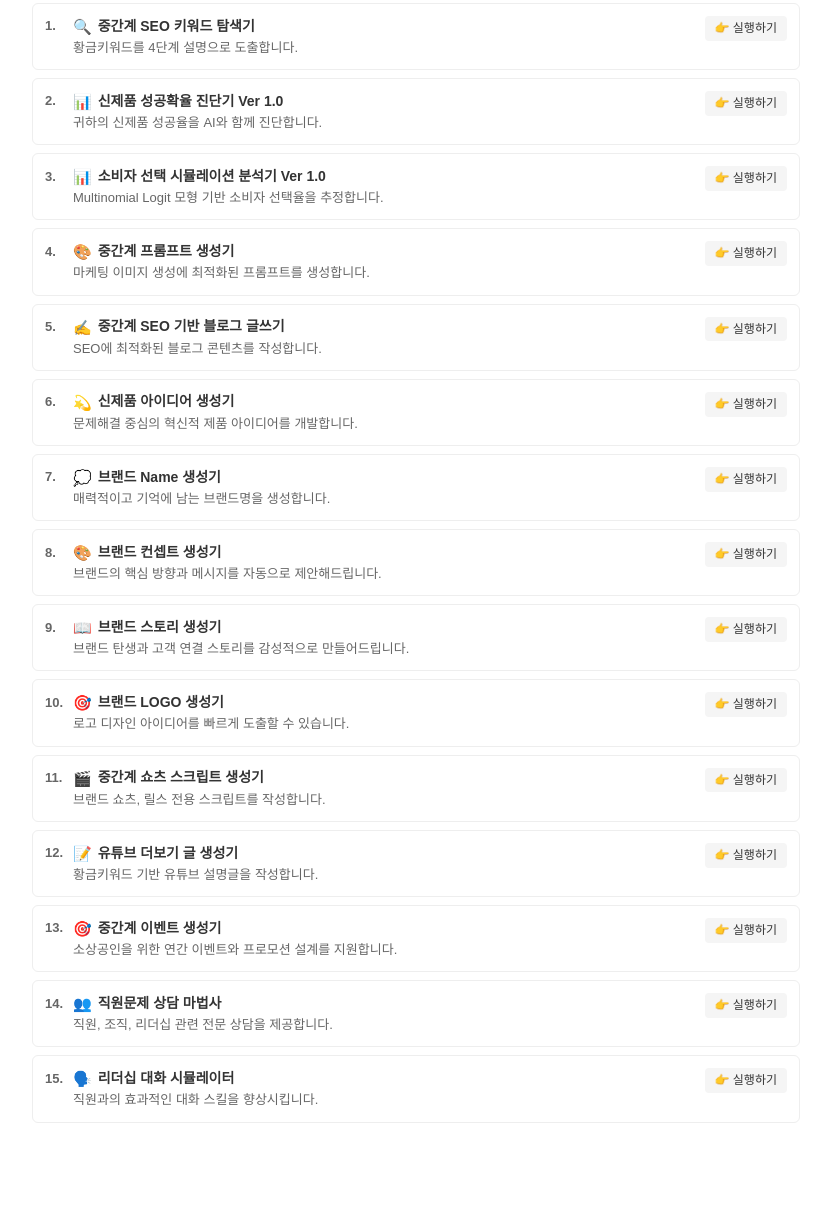
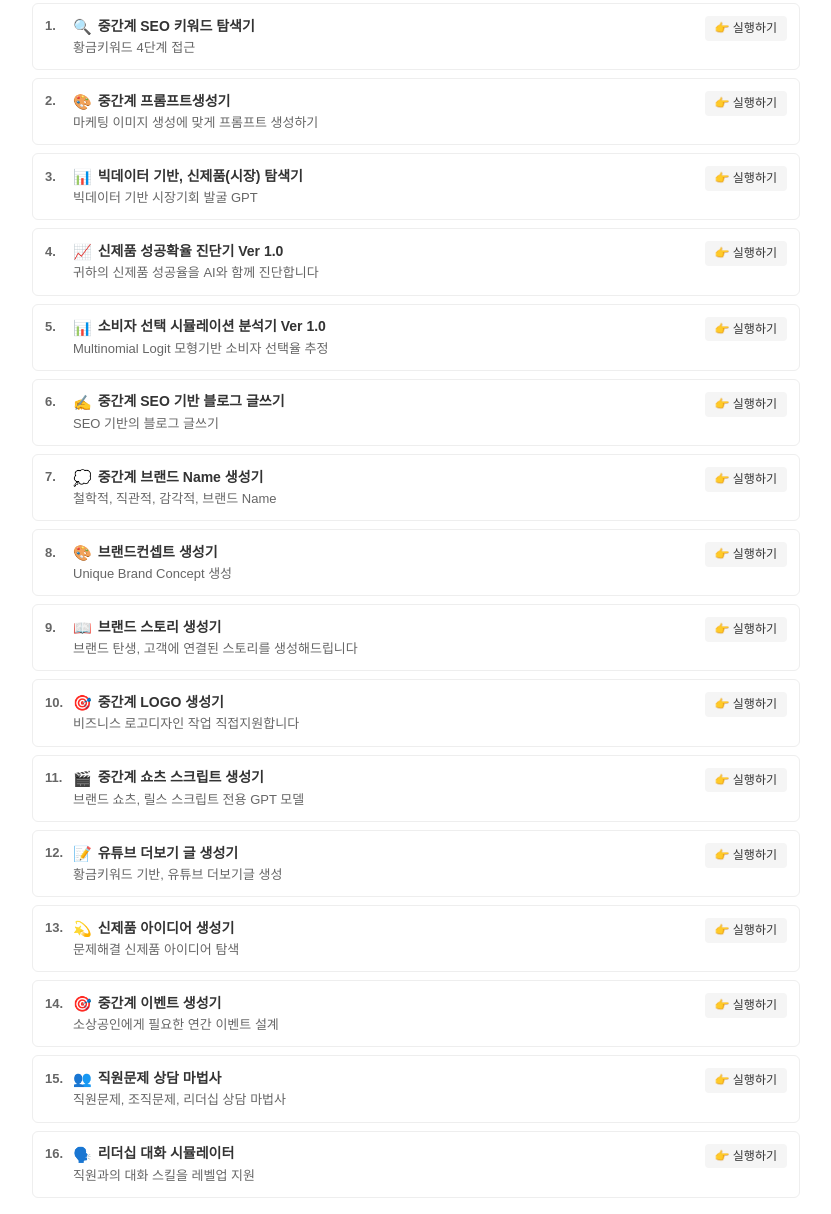
Before and after one commit to bcshine/30_GPTs, a plain HTML site: page index.html in a window 1280 px wide. Shown: the part 95-1309 px from the top of the page, without its empty margins (224-1055 px from the left). Before the commit the page ends 1234 px from the top, so only its background shows below. Drawn offline with Linux system fonts and the light colour scheme.

Commit message:
빅데이터 추가

```diff
--- a/index.html
+++ b/index.html
@@ -116,6 +116,7 @@
 
     <!-- GPT 목록 시작 -->
     <div class="gpt-list">
+        <!-- 중간계 SEO 키워드 탐색기 -->
         <div class="gpt-item">
             <div class="gpt-content">
                 <div class="gpt-title">
@@ -123,111 +124,119 @@
                     <span class="emoji">🔍</span>
                     중간계 SEO 키워드 탐색기
                 </div>
-                <p class="gpt-description">황금키워드를 4단계 설명으로 도출합니다.</p>
+                <p class="gpt-description">황금키워드 4단계 접근</p>
             </div>
             <a href="https://chatgpt.com/g/g-67fc5e2cb8e481918f7af26df91186cc-junggangye-seo-kiweodeu-tamsaeggi" class="action-button">
                 👉 실행하기
             </a>
         </div>
 
+        <!-- 중간계 프롬프트생성기 -->
         <div class="gpt-item">
             <div class="gpt-content">
                 <div class="gpt-title">
                     <span class="number">2.</span>
+                    <span class="emoji">🎨</span>
+                    중간계 프롬프트생성기
+                </div>
+                <p class="gpt-description">마케팅 이미지 생성에 맞게 프롬프트 생성하기</p>
+            </div>
+            <a href="https://chatgpt.com/g/g-67c0f60a67b48191b5d4a40b56dfcb42-junggangye-peurompeuteusaengseonggi" class="action-button">
+                👉 실행하기
+            </a>
+        </div>
+
+        <!-- 빅데이터 기반, 신제품(시장) 탐색기 -->
+        <div class="gpt-item">
+            <div class="gpt-content">
+                <div class="gpt-title">
+                    <span class="number">3.</span>
                     <span class="emoji">📊</span>
+                    빅데이터 기반, 신제품(시장) 탐색기
+                </div>
+                <p class="gpt-description">빅데이터 기반 시장기회 발굴 GPT</p>
+            </div>
+            <a href="https://chatgpt.com/g/g-681462da10708191854a025716207335-bigdeiteo-giban-sinjepum-sijang-tamsaeggi" class="action-button">
+                👉 실행하기
+            </a>
+        </div>
+
+        <!-- 신제품 성공확율 진단기 -->
+        <div class="gpt-item">
+            <div class="gpt-content">
+                <div class="gpt-title">
+                    <span class="number">4.</span>
+                    <span class="emoji">📈</span>
                     신제품 성공확율 진단기 Ver 1.0
                 </div>
-                <p class="gpt-description">귀하의 신제품 성공율을 AI와 함께 진단합니다.</p>
+                <p class="gpt-description">귀하의 신제품 성공율을 AI와 함께 진단합니다</p>
             </div>
             <a href="https://chatgpt.com/g/g-681406edf2f081919f9cab5f9c6a31d9-sinjepum-seonggonghwagyul-jindangi" class="action-button">
                 👉 실행하기
             </a>
         </div>
 
+        <!-- 소비자 선택 시뮬레이션 분석기 -->
         <div class="gpt-item">
             <div class="gpt-content">
                 <div class="gpt-title">
-                    <span class="number">3.</span>
+                    <span class="number">5.</span>
                     <span class="emoji">📊</span>
                     소비자 선택 시뮬레이션 분석기 Ver 1.0
                 </div>
-                <p class="gpt-description">Multinomial Logit 모형 기반 소비자 선택율을 추정합니다.</p>
+                <p class="gpt-description">Multinomial Logit 모형기반 소비자 선택율 추정</p>
             </div>
             <a href="https://chatgpt.com/g/g-680a5059bab08191a24f7d26f797af1b-sobija-seontaeg-simyulreisyeon-bunseoggi-ver-1-0" class="action-button">
                 👉 실행하기
             </a>
         </div>
 
+        <!-- 중간계 SEO 기반 블로그 글쓰기 -->
         <div class="gpt-item">
             <div class="gpt-content">
                 <div class="gpt-title">
-                    <span class="number">4.</span>
-                    <span class="emoji">🎨</span>
-                    중간계 프롬프트 생성기
-                </div>
-                <p class="gpt-description">마케팅 이미지 생성에 최적화된 프롬프트를 생성합니다.</p>
-            </div>
-            <a href="https://chatgpt.com/g/g-67c0f60a67b48191b5d4a40b56dfcb42-junggangye-peurompeuteusaengseonggi" class="action-button">
-                👉 실행하기
-            </a>
-        </div>
-
-        <div class="gpt-item">
-            <div class="gpt-content">
-                <div class="gpt-title">
-                    <span class="number">5.</span>
+                    <span class="number">6.</span>
                     <span class="emoji">✍️</span>
                     중간계 SEO 기반 블로그 글쓰기
                 </div>
-                <p class="gpt-description">SEO에 최적화된 블로그 콘텐츠를 작성합니다.</p>
+                <p class="gpt-description">SEO 기반의 블로그 글쓰기</p>
             </div>
             <a href="https://chatgpt.com/g/g-67fc5daff01c8191a997fda8a023ccc5-junggangye-seo-giban-beulrogeu-geulsseugi" class="action-button">
                 👉 실행하기
             </a>
         </div>
 
-        <div class="gpt-item">
-            <div class="gpt-content">
-                <div class="gpt-title">
-                    <span class="number">6.</span>
-                    <span class="emoji">💫</span>
-                    신제품 아이디어 생성기
-                </div>
-                <p class="gpt-description">문제해결 중심의 혁신적 제품 아이디어를 개발합니다.</p>
-            </div>
-            <a href="https://chatgpt.com/g/g-67fd9109ed9c8191a6953c59e3509d94-sinjepum-aidieo-saengseonggi" class="action-button">
-                👉 실행하기
-            </a>
-        </div>
-
+        <!-- 중간계 브랜드 Name 생성기 -->
         <div class="gpt-item">
             <div class="gpt-content">
                 <div class="gpt-title">
                     <span class="number">7.</span>
                     <span class="emoji">💭</span>
-                    브랜드 Name 생성기
+                    중간계 브랜드 Name 생성기
                 </div>
-                <p class="gpt-description">매력적이고 기억에 남는 브랜드명을 생성합니다.</p>
+                <p class="gpt-description">철학적, 직관적, 감각적, 브랜드 Name</p>
             </div>
             <a href="https://chatgpt.com/g/g-67fc5c0ff3f88191889f9cb365557720-junggangye-beuraendeu-name-saengseonggi" class="action-button">
                 👉 실행하기
             </a>
         </div>
 
+        <!-- 브랜드컨셉트 생성기 -->
         <div class="gpt-item">
             <div class="gpt-content">
                 <div class="gpt-title">
                     <span class="number">8.</span>
                     <span class="emoji">🎨</span>
-                    브랜드 컨셉트 생성기
+                    브랜드컨셉트 생성기
                 </div>
-                <p class="gpt-description">브랜드의 핵심 방향과 메시지를 자동으로 제안해드립니다.</p>
+                <p class="gpt-description">Unique Brand Concept 생성</p>
             </div>
             <a href="https://chatgpt.com/g/g-67fd95e12278819195f68f7922d3f35d-beuraendeukeonsebteu-saengseonggi" class="action-button">
                 👉 실행하기
             </a>
         </div>
 
+        <!-- 브랜드 스토리 생성기 -->
         <div class="gpt-item">
             <div class="gpt-content">
                 <div class="gpt-title">
@@ -235,27 +244,29 @@
                     <span class="emoji">📖</span>
                     브랜드 스토리 생성기
                 </div>
-                <p class="gpt-description">브랜드 탄생과 고객 연결 스토리를 감성적으로 만들어드립니다.</p>
+                <p class="gpt-description">브랜드 탄생, 고객에 연결된 스토리를 생성해드립니다</p>
             </div>
             <a href="https://chatgpt.com/g/g-67fd93d4d944819184174585353cd18d-beuraendeu-seutori-saengseonggi" class="action-button">
                 👉 실행하기
             </a>
         </div>
 
+        <!-- 중간계 LOGO 생성기 -->
         <div class="gpt-item">
             <div class="gpt-content">
                 <div class="gpt-title">
                     <span class="number">10.</span>
                     <span class="emoji">🎯</span>
-                    브랜드 LOGO 생성기
+                    중간계 LOGO 생성기
                 </div>
-                <p class="gpt-description">로고 디자인 아이디어를 빠르게 도출할 수 있습니다.</p>
+                <p class="gpt-description">비즈니스 로고디자인 작업 직접지원합니다</p>
             </div>
-            <a href="https://chatgpt.com/g/g-67fc5d4435408191bcda23223b34e5db-junggangye-logo-saengseonggi" class="action-button">
+            <a href="https://chatgpt.com/g/g-67c8fb46cc1081919dc73251b5e0a5d2-junggangye-ibenteu-saengseonggi" class="action-button">
                 👉 실행하기
             </a>
         </div>
 
+        <!-- 중간계 쇼츠 스크립트 생성기 -->
         <div class="gpt-item">
             <div class="gpt-content">
                 <div class="gpt-title">
@@ -263,13 +274,14 @@
                     <span class="emoji">🎬</span>
                     중간계 쇼츠 스크립트 생성기
                 </div>
-                <p class="gpt-description">브랜드 쇼츠, 릴스 전용 스크립트를 작성합니다.</p>
+                <p class="gpt-description">브랜드 쇼츠, 릴스 스크립트 전용 GPT 모델</p>
             </div>
             <a href="https://chatgpt.com/g/g-67fc5d4435408191bcda23223b34e5db-junggangye-syoceu-seukeuribteu-saengseonggi" class="action-button">
                 👉 실행하기
             </a>
         </div>
 
+        <!-- 유튜브 더보기 글 생성기 -->
         <div class="gpt-item">
             <div class="gpt-content">
                 <div class="gpt-title">
@@ -277,49 +289,67 @@
                     <span class="emoji">📝</span>
                     유튜브 더보기 글 생성기
                 </div>
-                <p class="gpt-description">황금키워드 기반 유튜브 설명글을 작성합니다.</p>
+                <p class="gpt-description">황금키워드 기반, 유튜브 더보기글 생성</p>
             </div>
             <a href="https://chatgpt.com/g/g-6809861049348191a4daf53efe8a7e82-yutyubeu-deobogi-geul-saengseonggi" class="action-button">
                 👉 실행하기
             </a>
         </div>
 
+        <!-- 신제품 아이디어 생성기 -->
         <div class="gpt-item">
             <div class="gpt-content">
                 <div class="gpt-title">
                     <span class="number">13.</span>
+                    <span class="emoji">💫</span>
+                    신제품 아이디어 생성기
+                </div>
+                <p class="gpt-description">문제해결 신제품 아이디어 탐색</p>
+            </div>
+            <a href="https://chatgpt.com/g/g-67fd9109ed9c8191a6953c59e3509d94-sinjepum-aidieo-saengseonggi" class="action-button">
+                👉 실행하기
+            </a>
+        </div>
+
+        <!-- 중간계 이벤트 생성기 -->
+        <div class="gpt-item">
+            <div class="gpt-content">
+                <div class="gpt-title">
+                    <span class="number">14.</span>
                     <span class="emoji">🎯</span>
                     중간계 이벤트 생성기
                 </div>
-                <p class="gpt-description">소상공인을 위한 연간 이벤트와 프로모션 설계를 지원합니다.</p>
+                <p class="gpt-description">소상공인에게 필요한 연간 이벤트 설계</p>
             </div>
             <a href="https://chatgpt.com/g/g-67c8fb46cc1081919dc73251b5e0a5d2-junggangye-ibenteu-saengseonggi" class="action-button">
                 👉 실행하기
             </a>
         </div>
 
+        <!-- 직원문제 상담 마법사 -->
         <div class="gpt-item">
             <div class="gpt-content">
                 <div class="gpt-title">
-                    <span class="number">14.</span>
+                    <span class="number">15.</span>
                     <span class="emoji">👥</span>
                     직원문제 상담 마법사
                 </div>
-                <p class="gpt-description">직원, 조직, 리더십 관련 전문 상담을 제공합니다.</p>
+                <p class="gpt-description">직원문제, 조직문제, 리더십 상담 마법사</p>
             </div>
             <a href="https://chatgpt.com/g/g-6802e5fa861081919f1a842cfbfae06a-jigweonmunje-sangdam-mabeobsa" class="action-button">
                 👉 실행하기
             </a>
         </div>
 
+        <!-- 리더십 대화 시뮬레이터 -->
         <div class="gpt-item">
             <div class="gpt-content">
                 <div class="gpt-title">
-                    <span class="number">15.</span>
+                    <span class="number">16.</span>
                     <span class="emoji">🗣️</span>
                     리더십 대화 시뮬레이터
                 </div>
-                <p class="gpt-description">직원과의 효과적인 대화 스킬을 향상시킵니다.</p>
+                <p class="gpt-description">직원과의 대화 스킬을 레벨업 지원</p>
             </div>
             <a href="https://chatgpt.com/g/g-6809e8c4b2208191829c8d7b28b15f5c-rideosib-daehwa-simyulreiteo" class="action-button">
                 👉 실행하기
```
Also changed, not shown: 30 my GPTs List.txt.
